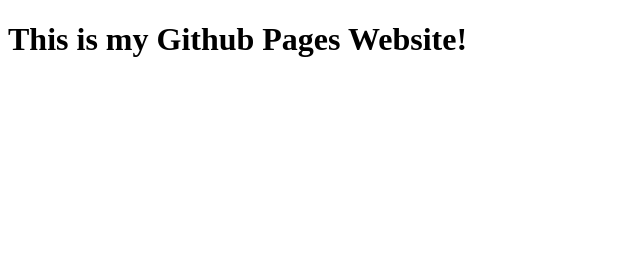
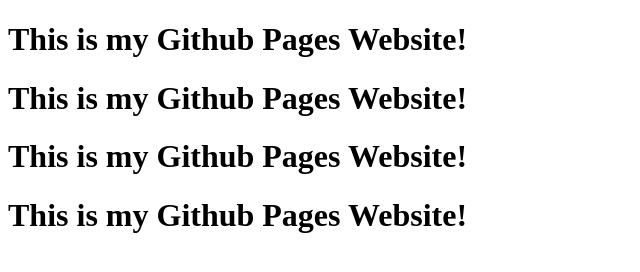
Before and after one commit to Cesar-Moran/Cesar-Moran.github.io, a plain HTML site: page index.html in a window 1280 px wide. Shown: the whole page, without its empty margins (0-640 px from the left). Drawn offline with Linux system fonts and the light colour scheme.

Commit message:
Second commit after adding up headings.

```diff
--- a/index.html
+++ b/index.html
@@ -5,5 +5,8 @@
 </head>
 <body>
     <h1>This is my Github Pages Website!</h1>
+    <h1>This is my Github Pages Website!</h1>
+    <h1>This is my Github Pages Website!</h1>
+    <h1>This is my Github Pages Website!</h1>
 </body>
 </html>
```
